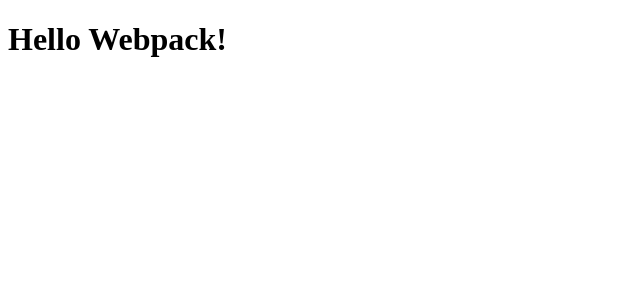
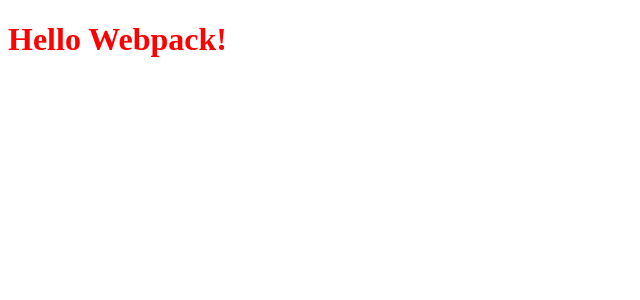
Before and after one commit to dswhitely1/webpack, a React app: page / in a window 1280 px wide. Shown: the top 300 px of the page, without its empty margins (0-640 px from the left). Built offline with nearby package versions, Linux system fonts and the light colour scheme.

Commit message:
Added Styles

```diff
--- a/src/index.jsx
+++ b/src/index.jsx
@@ -1,6 +1,7 @@
 import React from "react";
 import ReactDOM from "react-dom";
+import styles from "./index.scss";
 
-const App = () => <h1>Hello Webpack!</h1>;
+const App = () => <h1 className={styles.title}>Hello Webpack!</h1>;
 
 ReactDOM.render(<App />, document.getElementById("root"));
--- /dev/null
+++ b/src/index.scss
@@ -0,0 +1,3 @@
+.title {
+  color: red;
+}
```
